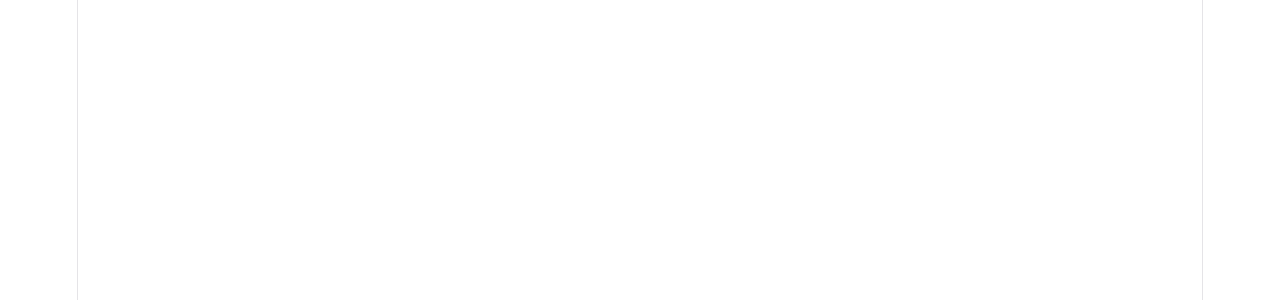
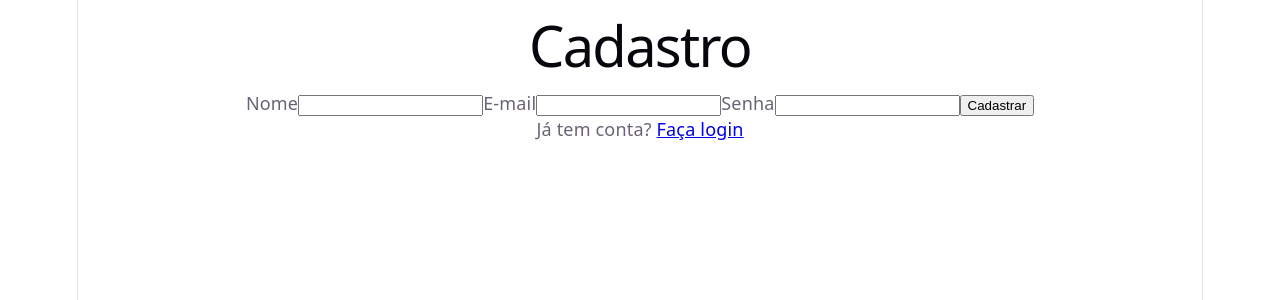
Before and after one commit to elojas2/Trabalho2-devweb-2026.1, a React (Vite) app in the folder frontend/: page /cadastro in a window 1280 px wide. Before the commit this address had no page. Shown: the top 300 px of the page. Built offline with nearby package versions, Linux system fonts and the light colour scheme.

Commit message:
feat(frontend): add login and register pages

```diff
--- a/frontend/src/App.tsx
+++ b/frontend/src/App.tsx
@@ -1,9 +1,13 @@
 import { Routes, Route, Navigate } from 'react-router-dom'
+import LoginPage from './pages/LoginPage'
+import CadastroPage from './pages/CadastroPage'
 
 export default function App() {
   return (
     <Routes>
       <Route path="/" element={<Navigate to="/livros" replace />} />
+      <Route path="/login" element={<LoginPage />} />
+      <Route path="/cadastro" element={<CadastroPage />} />
     </Routes>
   )
 }
--- /dev/null
+++ b/frontend/src/pages/CadastroPage.tsx
@@ -0,0 +1,57 @@
+import { useState, type FormEvent } from 'react'
+import { useNavigate, Link } from 'react-router-dom'
+import { post } from '../api'
+
+export default function CadastroPage() {
+  const navigate = useNavigate()
+  const [erro, setErro] = useState('')
+  const [carregando, setCarregando] = useState(false)
+
+  async function handleSubmit(e: FormEvent<HTMLFormElement>) {
+    e.preventDefault()
+    setErro('')
+    setCarregando(true)
+
+    const form = e.currentTarget
+    const nome = (form.elements.namedItem('nome') as HTMLInputElement).value
+    const email = (form.elements.namedItem('email') as HTMLInputElement).value
+    const senha = (form.elements.namedItem('senha') as HTMLInputElement).value
+
+    try {
+      await post('/cadastroUser', { nome, email, senha })
+      navigate('/login')
+    } catch (err: unknown) {
+      const e = err as { message?: string }
+      setErro(e.message ?? 'Erro ao cadastrar')
+    } finally {
+      setCarregando(false)
+    }
+  }
+
+  return (
+    <main>
+      <h1>Cadastro</h1>
+      <form onSubmit={handleSubmit}>
+        <label>
+          Nome
+          <input name="nome" type="text" required />
+        </label>
+        <label>
+          E-mail
+          <input name="email" type="email" required />
+        </label>
+        <label>
+          Senha
+          <input name="senha" type="password" required />
+        </label>
+        {erro && <p role="alert">{erro}</p>}
+        <button type="submit" disabled={carregando}>
+          {carregando ? 'Cadastrando...' : 'Cadastrar'}
+        </button>
+      </form>
+      <p>
+        Já tem conta? <Link to="/login">Faça login</Link>
+      </p>
+    </main>
+  )
+}
--- /dev/null
+++ b/frontend/src/pages/LoginPage.tsx
@@ -0,0 +1,53 @@
+import { useState, type FormEvent } from 'react'
+import { useNavigate, Link } from 'react-router-dom'
+import { useAuth } from '../contexts/AuthContext'
+
+export default function LoginPage() {
+  const { login } = useAuth()
+  const navigate = useNavigate()
+  const [erro, setErro] = useState('')
+  const [carregando, setCarregando] = useState(false)
+
+  async function handleSubmit(e: FormEvent<HTMLFormElement>) {
+    e.preventDefault()
+    setErro('')
+    setCarregando(true)
+
+    const form = e.currentTarget
+    const email = (form.elements.namedItem('email') as HTMLInputElement).value
+    const senha = (form.elements.namedItem('senha') as HTMLInputElement).value
+
+    try {
+      await login(email, senha)
+      navigate('/livros')
+    } catch (err: unknown) {
+      const e = err as { message?: string }
+      setErro(e.message ?? 'Erro ao fazer login')
+    } finally {
+      setCarregando(false)
+    }
+  }
+
+  return (
+    <main>
+      <h1>Login</h1>
+      <form onSubmit={handleSubmit}>
+        <label>
+          E-mail
+          <input name="email" type="email" required />
+        </label>
+        <label>
+          Senha
+          <input name="senha" type="password" required />
+        </label>
+        {erro && <p role="alert">{erro}</p>}
+        <button type="submit" disabled={carregando}>
+          {carregando ? 'Entrando...' : 'Entrar'}
+        </button>
+      </form>
+      <p>
+        Não tem conta? <Link to="/cadastro">Cadastre-se</Link>
+      </p>
+    </main>
+  )
+}
```
